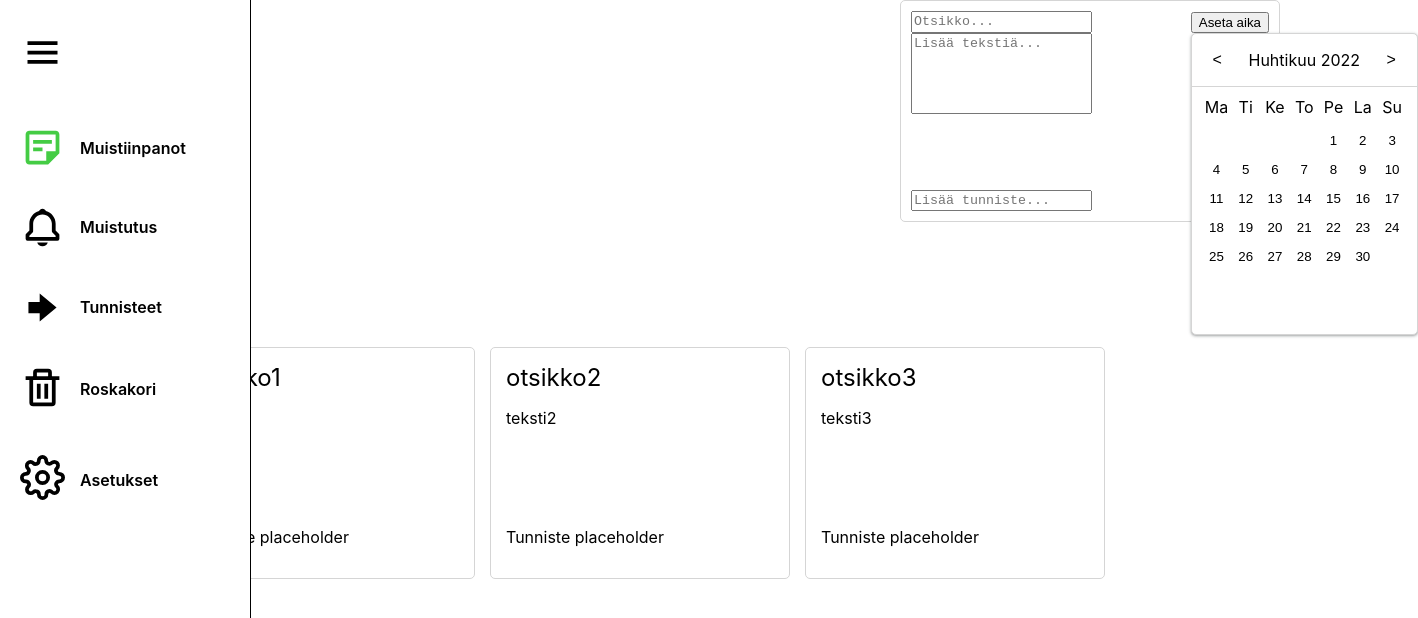
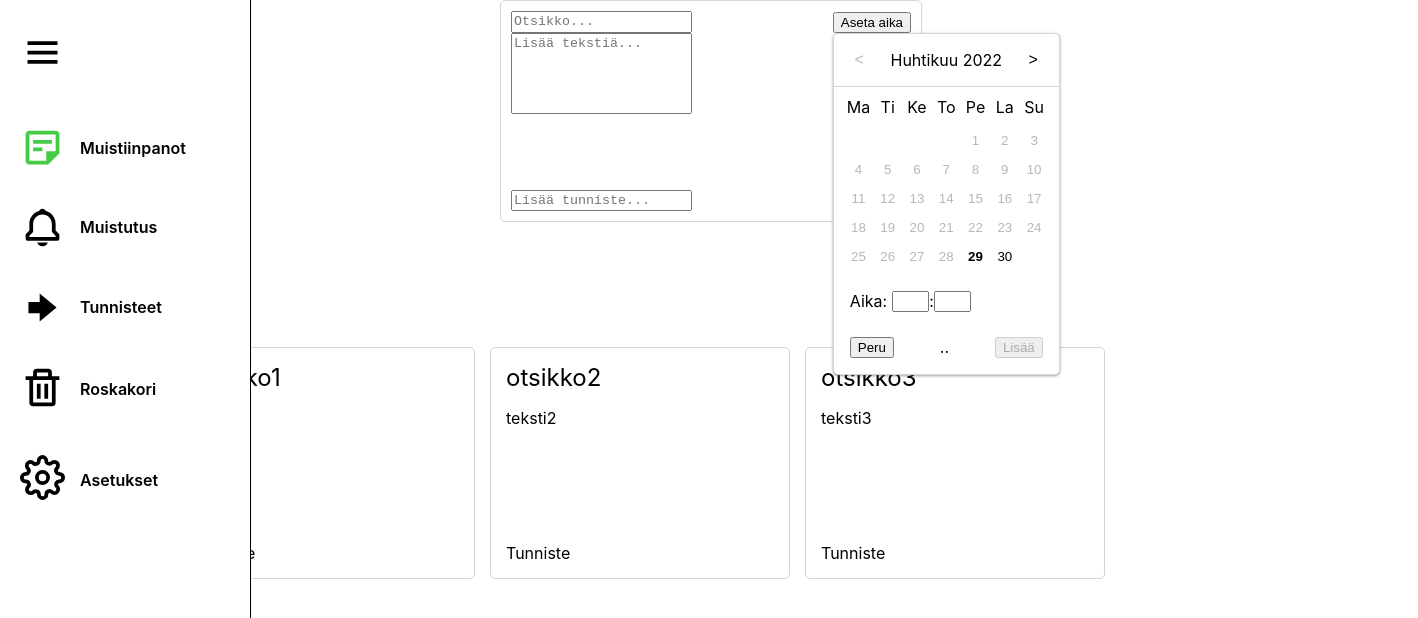
Before and after one commit to Toopemus/noteapp, a React (Create React App) app: page / in a window 1280 px wide. Both pictures are taken after a click on the button "Aseta aika". Shown: the top 618 px of the page, 1418 px wide, since content can reach past the window. Built offline with nearby package versions, Linux system fonts and the light colour scheme.

Commit message:
Calendar component
Calendar component working

```diff
--- a/src/App.css
+++ b/src/App.css
@@ -13,7 +13,7 @@
   max-width: 400px;
   padding: 10px;
   border-radius: 5px;
-  margin-left: 900px;
+  margin-left: 500px;
   margin-bottom: 125px;
 
   border-style: solid;
@@ -56,6 +56,12 @@ textarea {
   border-style: solid;
   border-color: #d5d5d5;
   border-width: 1px;
+}
+
+.notefooter {
+  display: flex;
+  flex-direction: row;
+  place-content: space-between;
 }
 
 .note:hover {
@@ -120,6 +126,11 @@ textarea {
 .monthbutton:hover {
   background-color: #d5d5d5;
   border-radius: 50%;
+  cursor: pointer;
+}
+
+.monthbutton:disabled {
+  background: none;
 }
 
 .weekdayindicator {
@@ -138,12 +149,56 @@ textarea {
   height: 29px;
   background-color: #ffffff;
   border: none;
+  cursor: pointer;
+}
+
+.currentday {
+  font-weight: bold;
 }
 
 .day:hover {
   background-color: #7d318d;
   color: #ffffff;
   border-radius: 50%;
+}
+
+.day:disabled {
+  background: none;
+  cursor: default;
+  color: rgba(16, 16, 16, 0.3);
+}
+
+/* Kikkailua jotta napit ei välky */
+.day:hover:after {
+  content: '';
+  position: absolute;
+  box-sizing: border-box;
+  padding: 12px;
+  margin-top: -7px;
+  margin-left: -20px;
+}
+
+.calendartime {
+  display: flex;
+  flex-direction: row;
+  margin-top: 10px;
+  margin-bottom: 25px;
+  margin-left: 16px;
+}
+
+.timelabel {
+  padding-right: 5px;
+}
+
+.timebox {
+  text-align: center;
+}
+
+.calendarsubmit {
+  display: flex;
+  flex-direction: row;
+  place-content: space-between;
+  margin: 16px;
 }
 
 .side_menu {
--- a/src/components/AddNote.js
+++ b/src/components/AddNote.js
@@ -5,6 +5,7 @@ import Calendar from './Calendar';
 function AddNote({handleAddNote}) {
     const [header, setHeader] = useState('');
     const [text, setText] = useState('');
+    const [reminder, setReminder] = useState('');
     const [showCal, setShowCal] = useState(false);
 
     const handleHeader = (event) => {
@@ -20,14 +21,20 @@ function AddNote({handleAddNote}) {
         //TODO: Ilmoita käyttäjälle tyhjästä muistiinpanosta
         //Tarkistetaan ettei yritetä lisätä tyhjää muistiinpanoa
         if(header.trim().length > 0 && text.trim().length > 0) {
-            handleAddNote(header, text);
+            handleAddNote(header, text, reminder);
             setHeader('');
             setText('');
+            setReminder('');
         }
     };
 
     const showCalendar = () => {
         setShowCal(!showCal);
+    }
+
+    const addReminder = (reminder) => {
+        setReminder(reminder);
+        showCalendar();
     }
 
     return(
@@ -41,9 +48,9 @@ function AddNote({handleAddNote}) {
                         onChange={handleHeader}
                     ></textarea>
                         <div className='reminder'>
-                        <button onClick={showCalendar}>Aseta aika</button>
+                        <button onClick={showCalendar}>{!reminder ? 'Aseta aika' : `${reminder.getDate()}.${reminder.getMonth()}.${reminder.getFullYear()} ${reminder.getHours()}:${reminder.getMinutes()}`}</button>
                         <div className='calendarpositioner'>
-                            {showCal && <Calendar/>}
+                            {showCal && <Calendar handleShowCalendar={showCalendar} addReminder={addReminder}/>}
                         </div>
                     </div>
                 </div>
--- a/src/components/Calendar.js
+++ b/src/components/Calendar.js
@@ -1,13 +1,22 @@
 import React, { useState } from 'react';
+import { nanoid } from 'nanoid';
 
-function Calendar() {
+function Calendar({handleShowCalendar, addReminder}) {
     const months = ['Tammikuu', 'Helmikuu', 'Maaliskuu', 'Huhtikuu', 'Toukokuu', 'Kesäkuu', 'Heinäkuu', 'Elokuu', 'Syyskuu', 'Lokakuu', 'Marraskuu', 'Joulukuu'];
     const monthDays = [31, 28, 31, 30, 31, 30, 31, 31, 30, 31, 30, 31];
+    const currentDate = new Date();
 
-    const [currentDate, setCurrentDate] = useState(new Date());
     const [displayYear, setDisplayYear] = useState(currentDate.getFullYear());
     const [displayMonth, setDisplayMonth] = useState(currentDate.getMonth());
+    const [selectedDate, setSelectedDate] = useState({
+        day: '',
+        month: '',
+        year: ''
+    });
+    const [hour, setHour] = useState();
+    const [minute, setMinute] = useState();
 
+    //Luo listan jossa on kalenterin päivät
     const updateDays = (month, year) => {
         let days = [];
 
@@ -15,17 +24,68 @@ function Calendar() {
         let startingWeekday = new Date((month + 1) + '.1.' + year).getDay();
         startingWeekday = (startingWeekday === 0 ? 6 : startingWeekday - 1); //Flipataan alkamaan maanantaista
 
+        //Ensin tyhjää tilaa jotta päivä saadaan oikean viikonpäivän kohdalle
         for(let i = 0; i < startingWeekday; i++) {
-            days.push(<div className='emptyday'></div>);
+            days.push(<div key={nanoid()} className='emptyday'></div>);
         }
-        for(let i = 0; i < monthDays[month]; i++) {
-            days.push(<button className='day'>{i+1}</button>);
+
+        //Jos karkausvuosi
+        if((year % 4 === 0 && (year % 100 !== 0 || year % 400 === 0)) && month === 1) {
+            for(let i = 0; i < 29; i++) {
+                if(month === currentDate.getMonth() && i+1 === currentDate.getDate()) {
+                    days.push(
+                        <button
+                            key={nanoid()}
+                            className='day currentday'
+                            onClick={() => handleSetDate(i+1)}
+                        >{i+1}</button>
+                    );
+                } else {
+                    days.push(
+                        <button
+                            key={nanoid()}
+                            className='day'
+                            onClick={() => handleSetDate(i+1)}
+                            disabled={month === currentDate.getMonth() && i+1 < currentDate.getDate()}
+                        >{i+1}</button>
+                    );
+                }
+            }
+        } else {
+            for(let i = 0; i < monthDays[month]; i++) {
+                if(month === currentDate.getMonth() && i+1 === currentDate.getDate()) {
+                    days.push(
+                        <button
+                            key={nanoid()}
+                            className='day currentday'
+                            onClick={() => handleSetDate(i+1)}
+                        >{i+1}</button>
+                    );
+                } else {
+                    days.push(
+                        <button
+                            key={nanoid()}
+                            className='day'
+                            onClick={() => handleSetDate(i+1)}
+                            disabled={month === currentDate.getMonth() && i+1 < currentDate.getDate()}
+                        >{i+1}</button>
+                    );
+                }
+            }
         }
 
         return days;
     }
 
     const [days, setDays] = useState(updateDays(displayMonth, displayYear));
+
+    const handleSetDate = (day) => {
+        setSelectedDate({
+            day: day,
+            month: displayMonth + 1,
+            year: displayYear
+        });
+    }
 
     const lastMonth = () => {
         if(displayMonth === 0) {
@@ -49,13 +109,35 @@ function Calendar() {
         }
     }
 
+    const handleHour = (event) => {
+        setHour(event.target.value);
+    }
+
+    const handleMinute = (event) => {
+        setMinute(event.target.value);
+    }
+
+    //Tarkistaa onko muistutuksen data syötetty oikein
+    const dataCorrect = () => {
+        let hourCheck = !isNaN(hour) && hour >= 0 && hour <= 23;
+        let minuteCheck = !isNaN(minute) && minute >= 0 && minute <= 59;
+        return hourCheck && minuteCheck && !isNaN(selectedDate.day);
+    }
+
+    const handleAddReminder = () => {
+        if(dataCorrect) {
+            let reminder = new Date(selectedDate.year, selectedDate.month, selectedDate.day, hour, minute);
+
+            addReminder(reminder);
+        }
+    }
 
     return(
         <div className='calendarcontainer'>
             <div className='monthpicker'>
-                <button className='monthbutton' onClick={lastMonth}>&lt;</button>
+                <button className='monthbutton' onClick={() => lastMonth()} disabled={displayMonth === currentDate.getMonth()}>&lt;</button>
                 <p>{months[displayMonth]} {displayYear}</p>
-                <button className='monthbutton' onClick={nextMonth}>&gt;</button>
+                <button className='monthbutton' onClick={() => nextMonth()}>&gt;</button>
             </div>
             <div className='calendardays'>
                 <div className='weekdayindicator'>Ma</div>
@@ -67,6 +149,17 @@ function Calendar() {
                 <div className='weekdayindicator'>Su</div>
                 {days}
             </div>
+            <div className='calendartime'>
+                <div className='timelabel'>Aika: </div>
+                <textarea rows='1' cols='2' maxLength='2' className='timebox' value={hour} onChange={handleHour}></textarea>
+                <div>:</div>
+                <textarea rows='1' cols='2' maxLength='2' className='timebox' value={minute} onChange={handleMinute}></textarea>
+            </div>
+            <div className='calendarsubmit'>
+                <button className='calendarbutton' onClick={() => handleShowCalendar()}>Peru</button>
+                <div>{selectedDate.day}.{selectedDate.month}.{selectedDate.year}</div>
+                <button className='calendarbutton' onClick={() => handleAddReminder()} disabled={!dataCorrect()}>Lisää</button>
+            </div>
         </div>
     )
 }
--- a/src/components/Main.js
+++ b/src/components/Main.js
@@ -9,25 +9,29 @@ function Main() {
         {
           id: nanoid(),
           header: 'otsikko1',
-          text: 'teksti1'
+          text: 'teksti1',
+          reminder: ''
         },
         {
           id: nanoid(),
           header: 'otsikko2',
-          text: 'teksti2'
+          text: 'teksti2',
+          reminder: ''
         },
         {
           id: nanoid(),
           header: 'otsikko3',
-          text: 'teksti3'
+          text: 'teksti3',
+          reminder: ''
         }
     ]);
 
-    const addNote = (header, text) => {
+    const addNote = (header, text, reminder) => {
         const newNote = {
           id: nanoid(),
           header: header,
-          text: text
+          text: text,
+          reminder: reminder
         }
         const newNotelist = [...notes, newNote];
 
--- a/src/components/Note.js
+++ b/src/components/Note.js
@@ -1,6 +1,6 @@
 import React from 'react';
 
-function Note({id, header, text, handleDeleteNote}) {
+function Note({id, header, text, reminder, handleDeleteNote}) {
     return (
         <div className='note'>
             <div className='notebody'>
@@ -12,7 +12,8 @@ function Note({id, header, text, handleDeleteNote}) {
                 <p>{text}</p>
             </div>
             <div className='notefooter'>
-                <p>Tunniste placeholder</p>
+                <div>Tunniste</div>
+                <div>{!reminder ? '' : `${reminder.getDate()}.${reminder.getMonth()}.${reminder.getFullYear()} ${reminder.getHours()}:${reminder.getMinutes()}`}</div>
             </div>
         </div>
     );
--- a/src/components/Notelist.js
+++ b/src/components/Notelist.js
@@ -6,7 +6,14 @@ function Notelist({notes, handleDeleteNote}) {
     return(
         <div className='notelist'>
             {notes.map((note) => (
-            <Note id={note.id} header={note.header} text={note.text} handleDeleteNote = {handleDeleteNote} />
+                <Note
+                    key={note.id}
+                    id={note.id}
+                    header={note.header}
+                    text={note.text}
+                    reminder={note.reminder}
+                    handleDeleteNote = {handleDeleteNote}
+                />
             ))}
         </div>
     );
```
